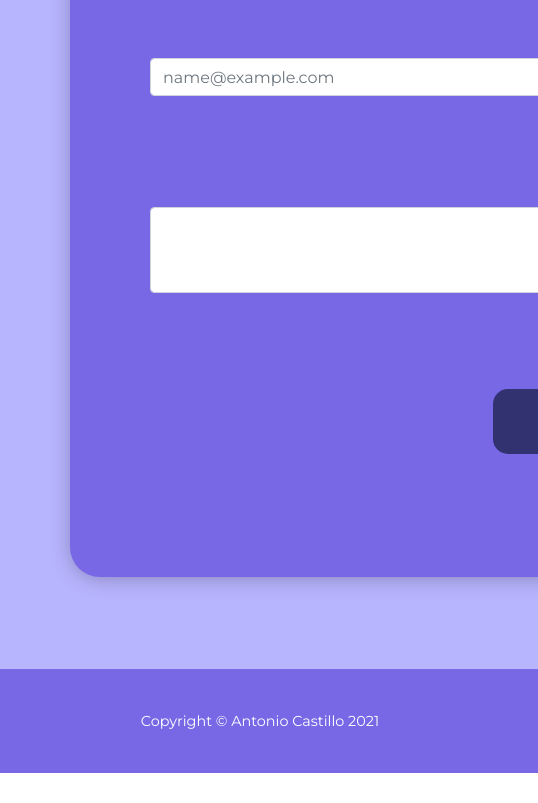
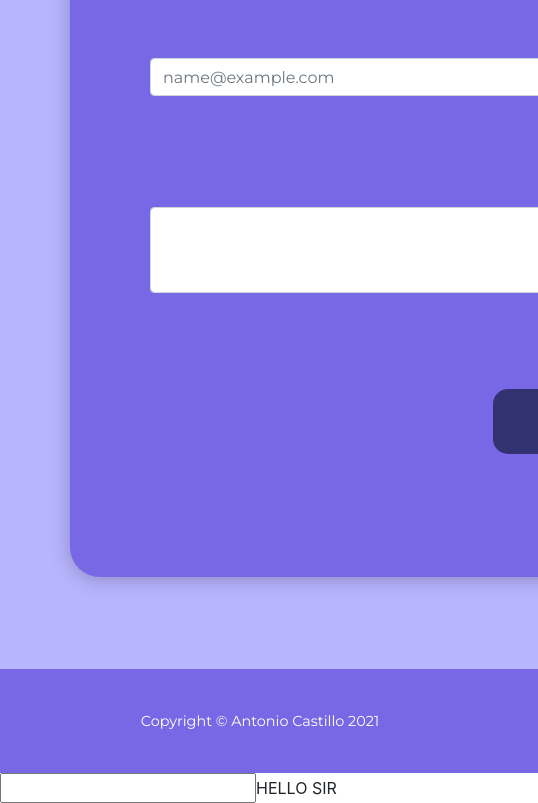
Before and after one commit to AntonioCastillo77/my-personal-Website-Barebones, a plain HTML site: page index.html in a window 1280 px wide. Shown: the part 2094-2897 px from the top of the page, 0-538 px from the left. Before the commit the page ends 2867 px from the top, so only its background shows below. Drawn offline with nearby package versions, Linux system fonts and the light colour scheme.

Commit message:
agregar un input

```diff
--- a/index.html
+++ b/index.html
@@ -206,6 +206,7 @@
       </div>
     </footer>
   </body>
+  <input type="text">HELLO SIR</input>
   <script type="text/javascript" src="index.js"></script>
   <script
     src="https://code.jquery.com/jquery-3.2.1.slim.min.js"
```
